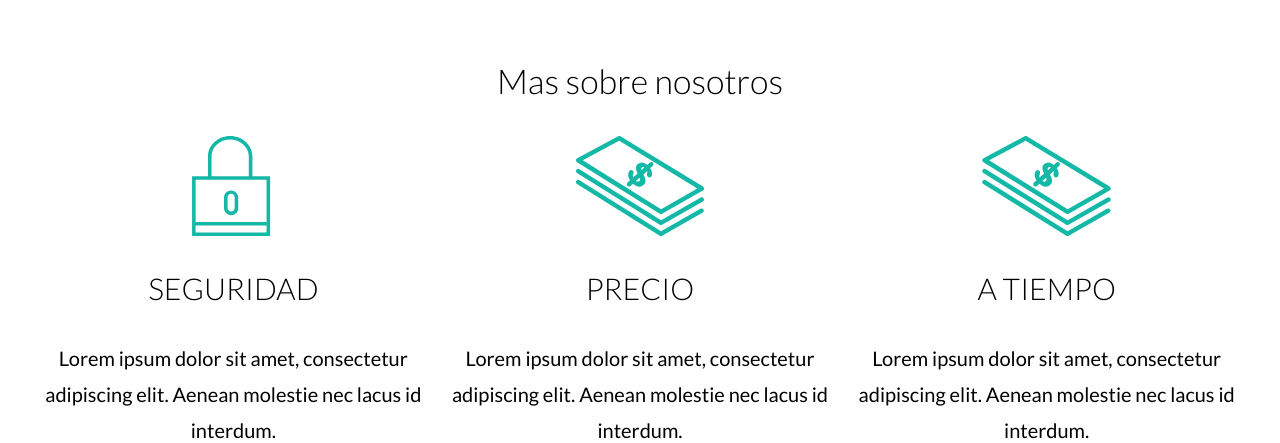
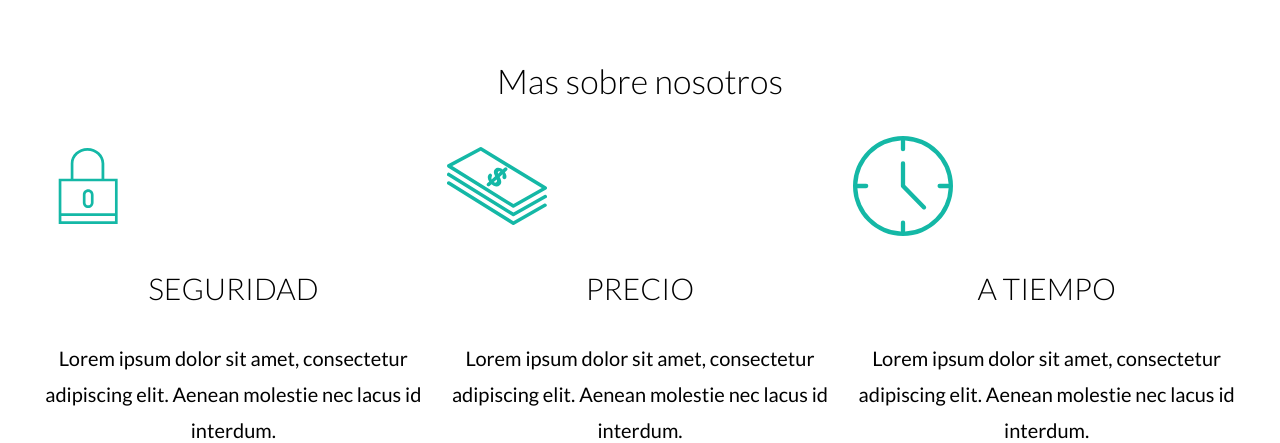
Before and after one commit to Franco-starr/Bienesraices-web, a PHP site: page / in a window 1280 px wide. Shown: the part 740-1183 px from the top of the page. Run offline with PHP 8.4, Linux system fonts and the light colour scheme; data comes from the database, SQL or seed files in the repository; some libraries are stand-ins or nearby versions.

Commit message:
Iconos uniformes y sin estirar (object-fit) + restaurar viewBox en build

```diff
--- a/src/scss/layout/_iconos.scss
+++ b/src/scss/layout/_iconos.scss
@@ -8,7 +8,9 @@
 .icono {
     text-align: center;
     img {
+        width: 10rem;
         height: 10rem;
+        object-fit: contain;
     }
     h3 {
         text-transform: uppercase;
--- a/views/paginas/iconos.php
+++ b/views/paginas/iconos.php
@@ -10,7 +10,7 @@
         <p> Lorem ipsum dolor sit amet, consectetur adipiscing elit. Aenean molestie nec lacus id interdum.</p>
     </div>
     <div class="icono">
-        <img src="/build/img/icono2.svg" alt="icono tiempo" loading="lazy">
+        <img src="/build/img/icono3.svg" alt="icono tiempo" loading="lazy">
         <h3> A tiempo </h3>
         <p> Lorem ipsum dolor sit amet, consectetur adipiscing elit. Aenean molestie nec lacus id interdum.</p>
     </div>
```
Also changed, not shown: public/build/css/app.css, 4 other files.
